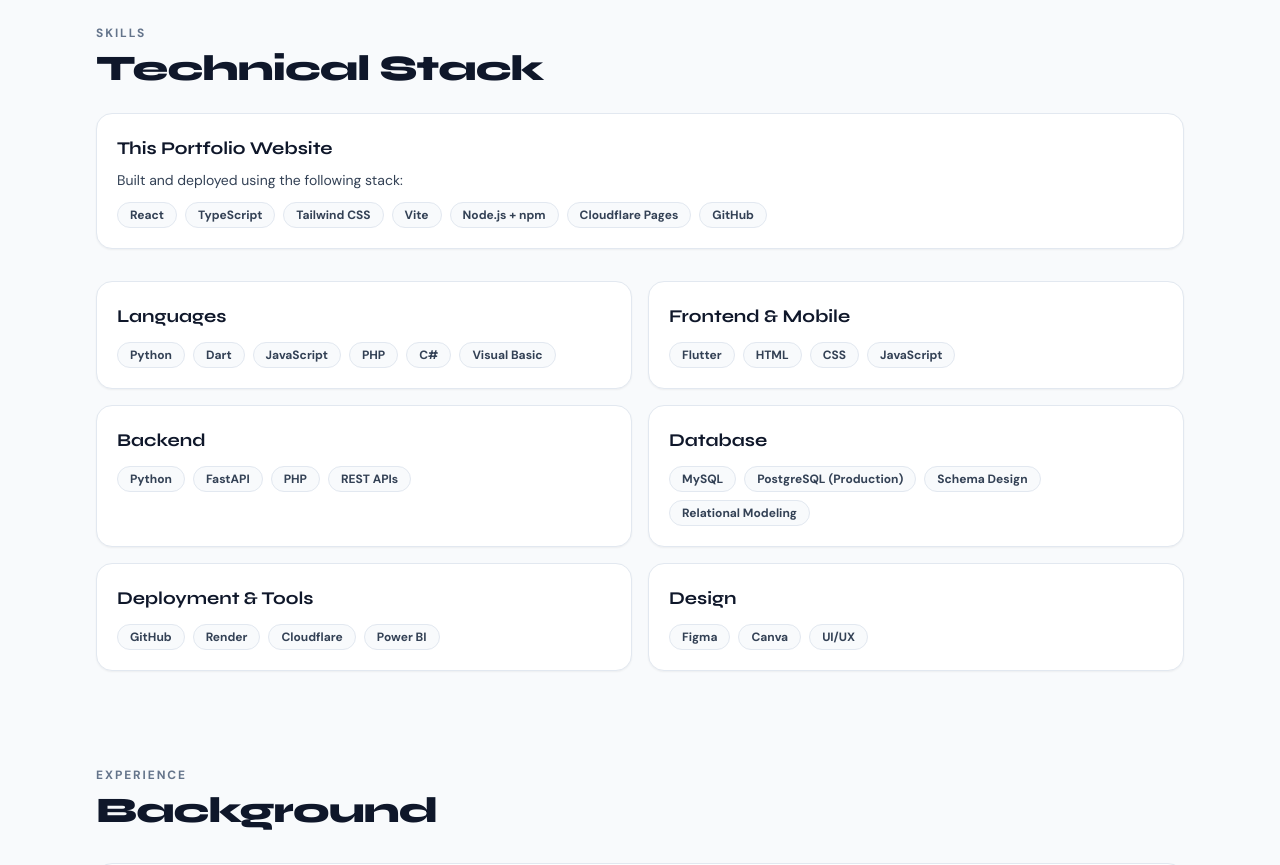
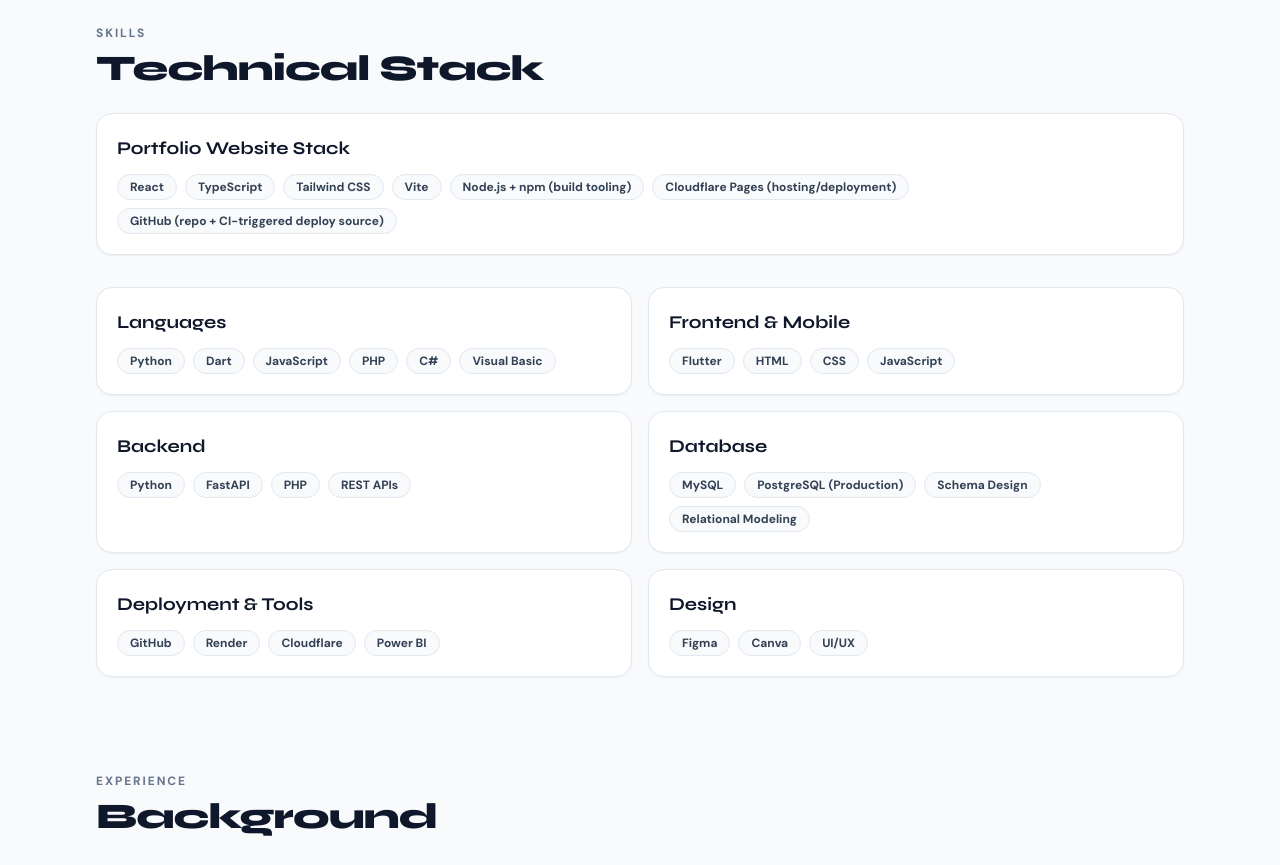
Before and after one commit to dranyam13/personal-website-portfolio, a React app: page / in a window 1280 px wide. Shown: the part 2080-2945 px from the top of the page. Built offline with nearby package versions, Linux system fonts and the light colour scheme; the HTML template or start-up script is replaced by a standard one.

Commit message:
feat: add portfolio website tech stack section

```diff
--- a/src/App.tsx
+++ b/src/App.tsx
@@ -56,14 +56,14 @@
   { label: 'Design', values: ['Figma', 'Canva', 'UI/UX'] },
 ] as const;
 
-const portfolioWebsiteStack = [
+const portfolioSiteStack = [
   'React',
   'TypeScript',
   'Tailwind CSS',
   'Vite',
-  'Node.js + npm',
-  'Cloudflare Pages',
-  'GitHub',
+  'Node.js + npm (build tooling)',
+  'Cloudflare Pages (hosting/deployment)',
+  'GitHub (repo + CI-triggered deploy source)',
 ] as const;
 
 const githubRepos = [
@@ -366,17 +366,14 @@
         <section id="skills" className="mt-20 scroll-mt-24 md:mt-24">
           <p className="section-eyebrow">Skills</p>
           <h2 className="section-title">Technical Stack</h2>
-
           <article className="mt-6 rounded-2xl border border-line bg-white p-5 shadow-sm">
-            <h3 className="font-heading text-lg font-bold">This Portfolio Website</h3>
-            <p className="mt-2 text-sm text-slate-700">Built and deployed using the following stack:</p>
+            <h3 className="font-heading text-lg font-bold">Portfolio Website Stack</h3>
             <div className="mt-3 flex flex-wrap gap-2">
-              {portfolioWebsiteStack.map((item) => (
+              {portfolioSiteStack.map((item) => (
                 <span key={item} className="chip">{item}</span>
               ))}
             </div>
           </article>
-
           <div className="mt-8 grid gap-4 md:grid-cols-2">
             {skills.map((group) => (
               <article key={group.label} className="rounded-2xl border border-line bg-white p-5 shadow-sm">
```
